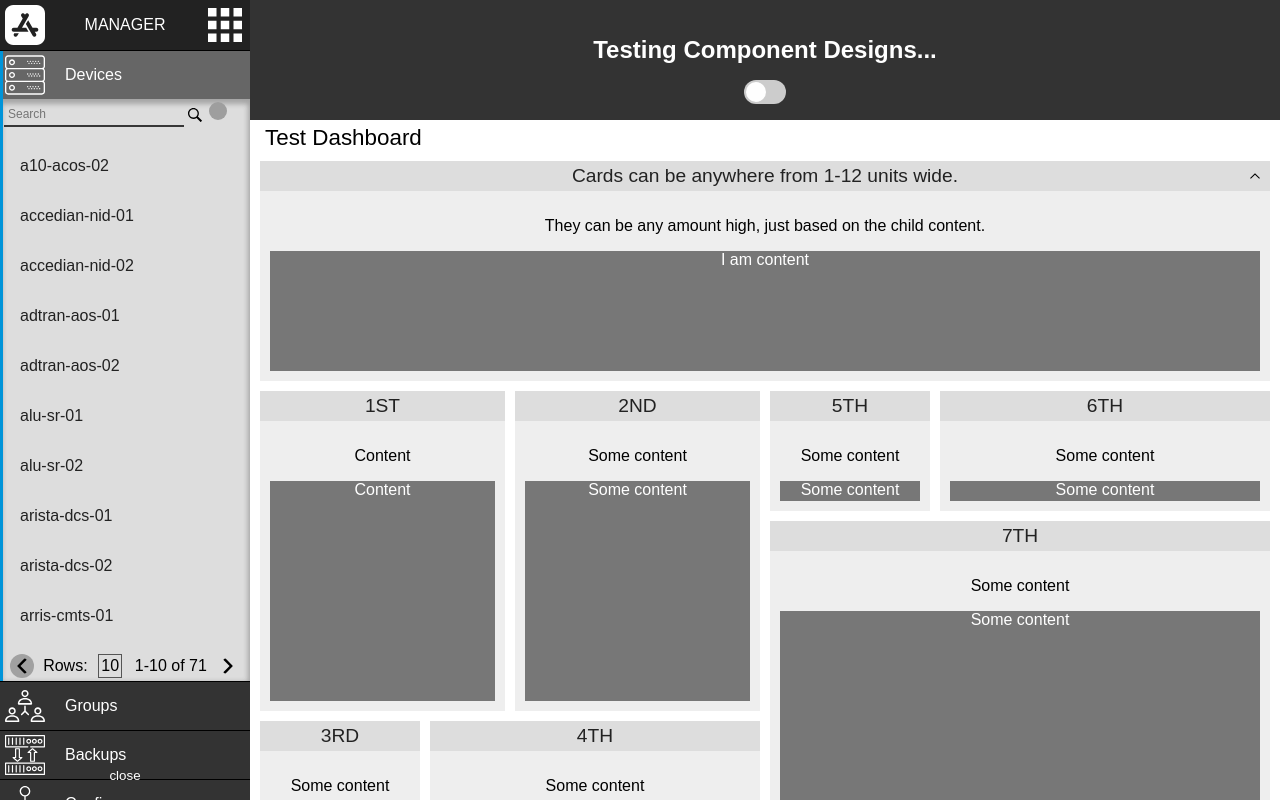
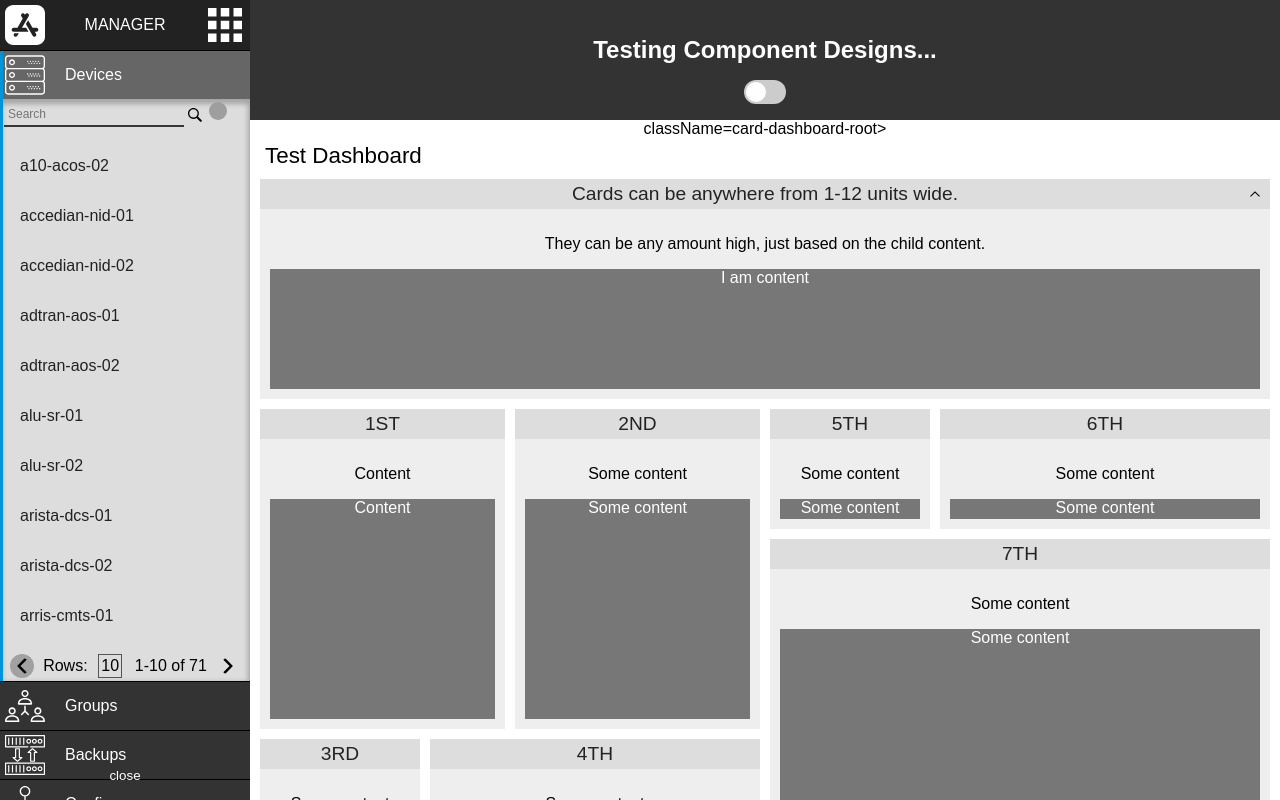
Before and after one commit to AndyTuttle12/ux_sandbox, a React (Create React App) app: page / in a window 1280 px wide. Built offline with nearby package versions, Linux system fonts and the light colour scheme; grey boxes are pictures that could not be loaded.

Commit message:
Added providers for context card.

```diff
--- a/src/components/CardDashboard/index.jsx
+++ b/src/components/CardDashboard/index.jsx
@@ -1,6 +1,8 @@
 import React, { Component } from 'react';
 import PropTypes from 'prop-types';
 import './style.css';
+
+const wrappedContext = React.createContext();
 
 export default class CardDashboard extends Component {
   static propTypes = {
@@ -17,7 +19,8 @@ export default class CardDashboard extends Component {
     } = this;
 
     return (
-      <div
+      <wrappedContext.Provider>
+        <div>
           className={`card-dashboard-root`}
         >
           {title && (
@@ -36,6 +39,7 @@ export default class CardDashboard extends Component {
             </div>
           )}
         </div>
+      </wrappedContext.Provider>
     );
   }
 }
--- a/src/components/ContextContainer/index.jsx
+++ b/src/components/ContextContainer/index.jsx
@@ -11,7 +11,6 @@ export default class ContextContainer extends Component {
   render() {
     const {
       props: {
-        context,
         children,
       },
     } = this;
```
Lines whose indentation alone changed are shown as unchanged.
